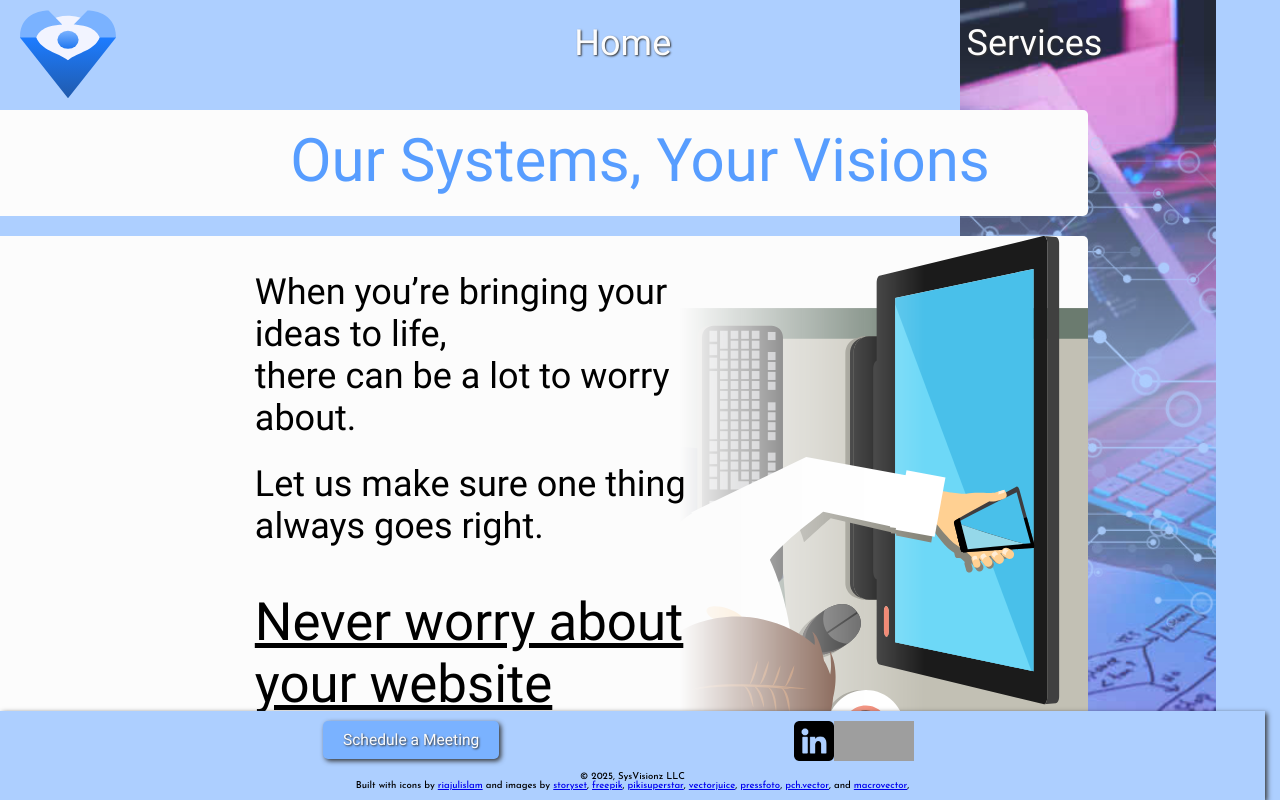
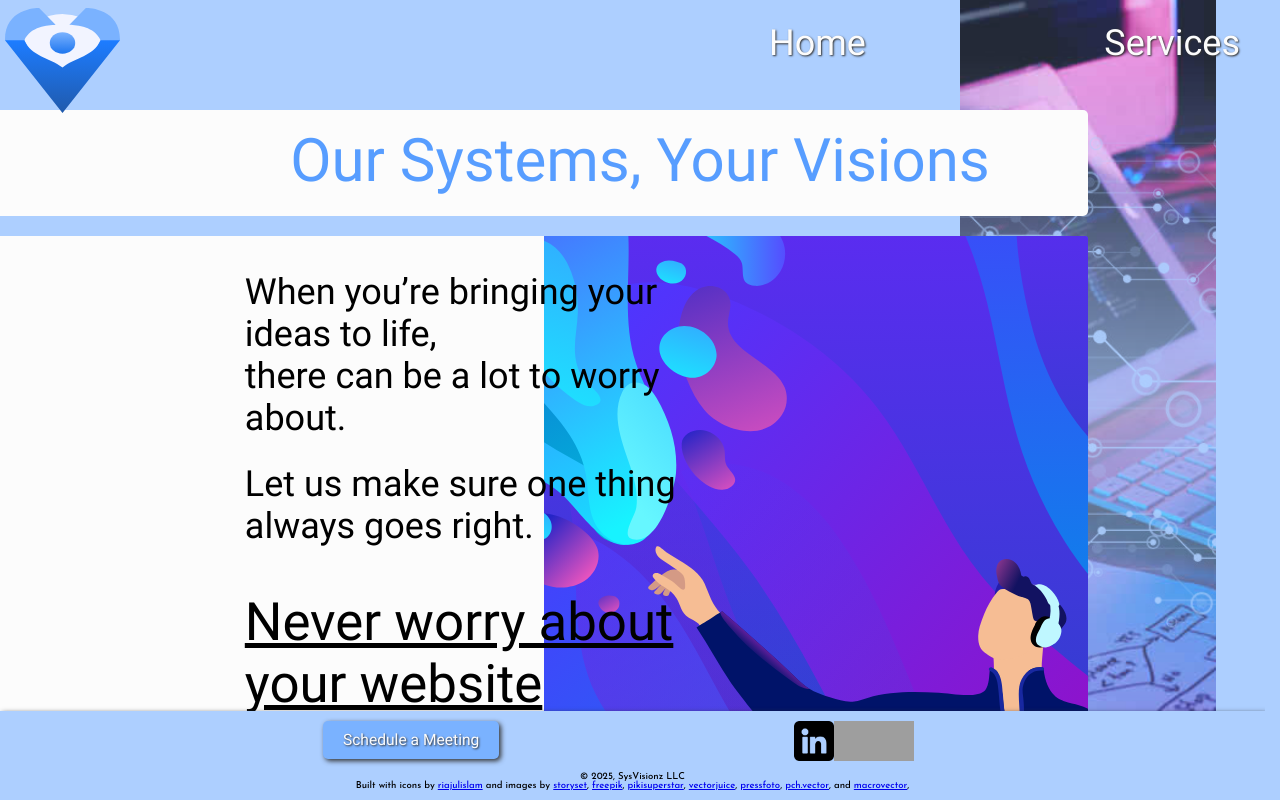
Before and after one commit to SysVisionz/sysvisionz, a Next.js app: page / in a window 1280 px wide. Built offline with nearby package versions, Linux system fonts and the light colour scheme; no server answers; grey boxes are pictures that could not be loaded.

Commit message:
fixes to top and bottom styling

```diff
--- a/src/app/global.css
+++ b/src/app/global.css
@@ -1,16 +1,12 @@
 *::-webkit-scrollbar {
 	background-image: linear-gradient(180deg, transparent 20%, #205aac, transparent 80%);
-	width: 13px;
+	width: 15px;
 	background-color: #adcfff;
-	border-left: 2px solid #09387a;
-}
-*::-webkit-scrollbar-thumb {
-	border-radius: 2px;
 }
 *::-webkit-scrollbar-thumb {
 	background-color: #7ab2ff;
-	border-radius: 5px;
-	border: 2px solid #09387a;
+	border-radius: 3px;
+	border: 1px solid #09387a;
   }
 
   ::-webkit-scrollbar-thumb:hover {
--- a/src/components/Footer.tsx
+++ b/src/components/Footer.tsx
@@ -38,7 +38,7 @@ const Footer = () => {
 		return (<>
 		<div className={styles.spacer} style={{height}} />
 		<footer className={styles.footer} ref={footer}>
-			<div className={styles.container}>
+		<div className={styles.shadow}><div className={styles.container}>
 			<div className={styles.content} >
 				<div className={styles.meet}><Button navigate="meet.sysvisionz.com"><h3>Schedule a Meeting</h3></Button></div>
 				<Socials className={styles['footer-social']} />
@@ -48,7 +48,7 @@ const Footer = () => {
 				<span> &copy; 2025, SysVisionz LLC</span>
 				<span>Built with icons by <a href="https://www.flaticon.com/authors/riajulislam">riajulislam</a> and images by {imgcredit.reduce((full: ReactNode[], [name, href], i) => full.concat(<span key={name}><a href={href}>{name}</a>, {i === imgcredit.length - 2 ? 'and ' : ''}</span>), [])}</span>
 			</div>
-			</div>
+		</div></div>
 		</footer></>
 	)
 }
--- a/src/components/Topbar.tsx
+++ b/src/components/Topbar.tsx
@@ -48,7 +48,7 @@ const Topbar: FC = () => {
 		<div ref={spacer} className={`${style.spacer}${atTop ? ` ${style.top}` : ""}`}></div>
 		<div className={`${style.topbar}${atTop ? ` ${style.top}` : ''}`}>
 			<div className={style.logo}><Link href="/"><Logo color="blue" /></Link></div>
-			<div className={style.links}>
+			<div className={style.links}><div className={style.shadow}>
 				<Link href="/"><h2>Home</h2></Link>
 				<Link href="/services"><h2>Services</h2></Link>
 				{/* <Login /> */}
@@ -56,7 +56,7 @@ const Topbar: FC = () => {
 			<div style={{display: 'none'}}>
 				{user.privLevel ? <div>{user.displayName}</div> : <button>Login</button>}
 			</div>
-		</div>
+		</div></div>
 	</>
 }
 
--- a/src/components/scss/Footer.module.scss
+++ b/src/components/scss/Footer.module.scss
@@ -3,17 +3,22 @@
 .spacer, .footer{
 	width: calc(100% - 15px);
 	box-sizing: content-box;
-	overflow-x: hidden;
 }
 .footer{
-	padding: 10px 0;
 	z-index: 1000;
 	position: fixed;
 	bottom: 0;
-	display: flex;
-	justify-content: center;
-	background: map.get(forward.$blue, xlight);
-	box-shadow: map.get(forward.$shadow, default);
+	padding-top: 10px;
+	overflow-x: hidden;
+	.shadow{
+		display: flex;
+		justify-content: center;
+		background: map.get(forward.$blue, xlight);
+		padding: 10px 0;
+		height: 100%;
+		width: 100%;
+		box-shadow: map.get(forward.$shadow, default);
+	}
 	h3{
 		margin: 5px;
 	}
--- a/src/components/scss/SlidingSection.module.scss
+++ b/src/components/scss/SlidingSection.module.scss
@@ -35,6 +35,7 @@
 		}
 	}
 	.with-image{
+		overflow: hidden;
 		padding-right: 20%;
 		display: flex;
 		>div:not(.image) {
@@ -55,10 +56,6 @@
 			overflow: hidden;
 			right: 0;
 			border-radius: 0 3px 3px 0;
-			mask-image: linear-gradient(to right, transparent 0% 25%, black 70% 100%);
-			@include forward.mobile{
-				mask-image: none;
-			}
 			img{
 				object-fit:cover;
 				object-position: 85%
@@ -71,14 +68,12 @@
 				padding-right: 0;
 			}
 			.image{
-				height: 100%;
+				width: 100%;
 				top: unset;
 				bottom:50%;
 				transform: translateY(50%);
 
 				padding-right: 0;
-				max-height: 220px;
-				mask-image: linear-gradient(to right, transparent 0% 35%, black 60% 100%);
 				img{
 					object-position: 70%;
 				}
@@ -88,7 +83,8 @@
 	>div{
 		box-sizing: border-box;
 		padding: 0px 5%;
-		width: 100%;
+		min-width: calc(100% + 20px);
+		min-height: calc(100% + 20px);
 		display: flex;
 		justify-content: center;
 		align-items: flex-start;
@@ -120,8 +116,7 @@
 			.image{
 				border-radius: 3px 0 0 3px;
 				right: unset;
-				left: 15%;
-				mask-image: linear-gradient(to left, transparent 0% 25%, black 70% 100%);
+				left: 0;
 				img{
 					object-position: 10%;
 				}
--- a/src/components/scss/Topbar.module.scss
+++ b/src/components/scss/Topbar.module.scss
@@ -9,7 +9,6 @@ $mobile-height: 55px;
 	width: calc(100% - 15px);
 	height: $height;
 	box-sizing: border-box;
-	padding: 0 15px;
 	@include forward.mobile {
 		height: $mobile-height;
 	}
@@ -21,11 +20,6 @@ $mobile-height: 55px;
 	box-sizing: border-box;
 	top: 0;
 	left: 0;
-	display: flex;
-	align-items: center;
-	padding: 0 15px;
-	justify-content: space-between;
-	box-shadow: 0 0 10px rgba(0, 0, 0, 0.5);
 	z-index: 1000;
 	transition: 200ms ease height, 200ms ease background-color, 200ms ease box-shadow;
 	height: 50px;
@@ -34,18 +28,35 @@ $mobile-height: 55px;
 		height: $mobile-height;
 	}
 
+	.shadow {
+		width: 100%;
+		display: flex;
+		height: 100%;
+		align-items: center;
+		justify-content: space-between;
+		padding: 15px 15px 15px 60%;
+		box-sizing: border-box;
+		box-shadow: 0 0 10px rgba(0, 0, 0, 0.5);
+
+	}
+	.container{
+		width:100%;
+
+	}
 	.logo {
 		flex: 1;
-		height: 90%;
-		@include forward.mobile {
-			height: 60%;
-		}
+		height: 120%;
+		position:absolute;
 	}
 
 	.links {
 		flex: 2;
 		display: flex;
 		justify-content: space-around;
+		width: 100%;
+		height: 100%;
+		overflow-x: hidden;
+		padding-bottom: 10px	;
 		a {
 			@include forward.underline;
 			text-shadow: map.get(forward.$shadow, clicked);
@@ -69,6 +80,9 @@ $mobile-height: 55px;
 		box-shadow: 0 0 10px rgba(0, 0, 0, 0);
 		background: transparent;
 		height: $height;
+		.shadow{
+			box-shadow: none;
+		}
 		@include forward.mobile {
 			height: $mobile-height;
 		}
@@ -84,8 +98,10 @@ $mobile-height: 55px;
 	}
 
 	@include forward.mobile {
-		padding-top: 15px;
 		height: 40px;
-		padding: 0 5px;
+		.shadow{
+			padding-top: 15px;
+			padding: 5px 5px 5px 40%;
+		}
 	}
 }
```
Also changed, not shown: src/images/no-worries-bak.svg (added), src/images/no-worries.svg. Lines whose indentation alone changed are shown as unchanged.
